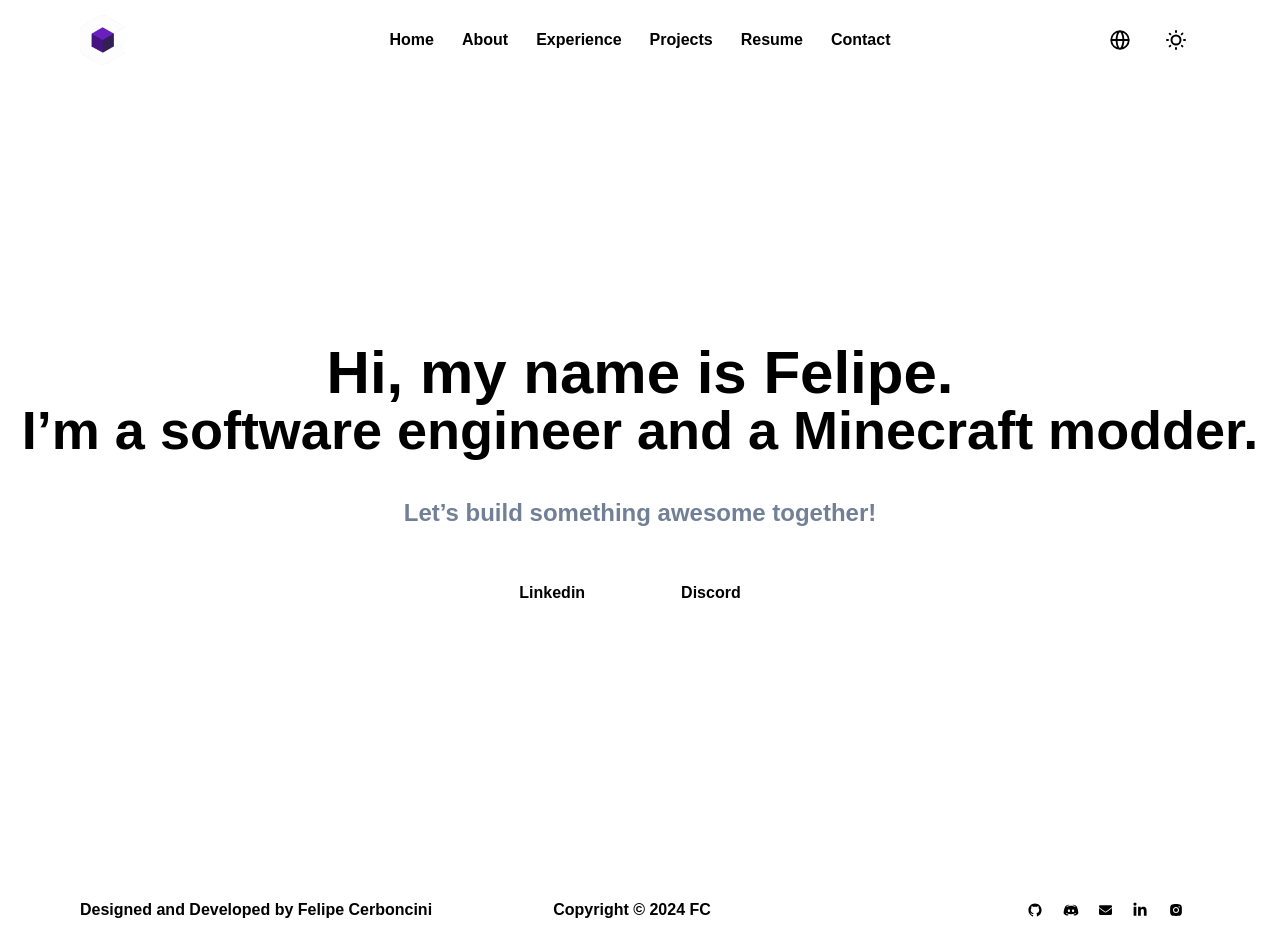
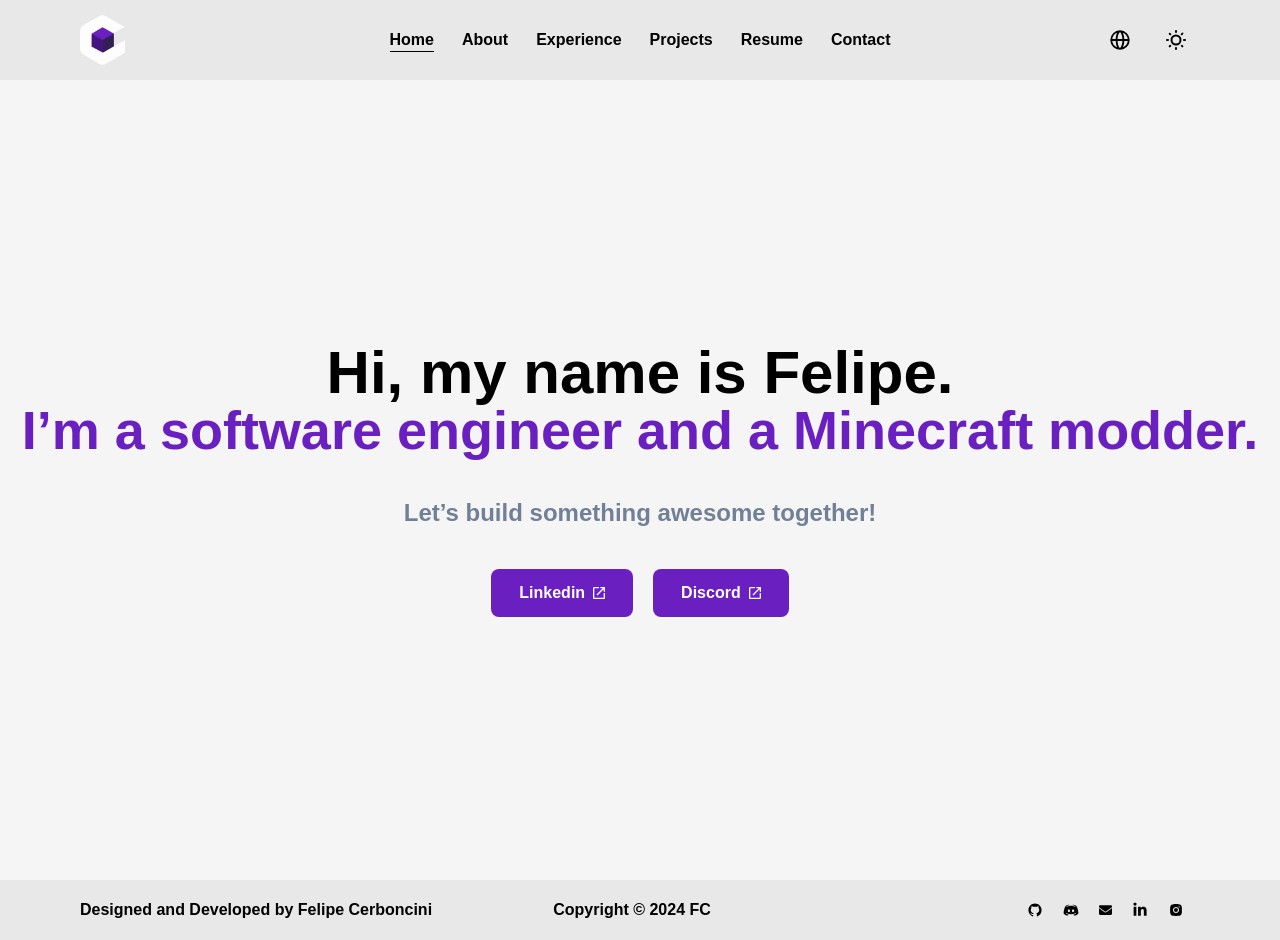
Before and after one commit to CerbonXD/Portfolio-WebSite, a React (Vite) app: page / in a window 1280 px wide. Built offline with nearby package versions, Linux system fonts and the light colour scheme; a web font is replaced by a local one; what i18next-xhr-backend would draw is missing.

Commit message:
Initial color setup for light mode

```diff
--- a/src/App.jsx
+++ b/src/App.jsx
@@ -11,7 +11,7 @@ export default function App() {
     return (
         <div className="flex flex-col h-screen text-black dark:text-white">
             <Header/>
-            <main className="grow dark:bg-[#1A202C]">
+            <main className="grow bg-[#f5f5f5] dark:bg-[#1A202C]">
                 <motion.div key={location.pathname} initial={{ opacity: 0 }} animate={{ opacity: 1 }} exit={{opacity: 0}} transition={{ delay: 0.10 }}>
                     <Outlet/>
                 </motion.div>
--- a/src/components/ButtonLink/ButtonLink.jsx
+++ b/src/components/ButtonLink/ButtonLink.jsx
@@ -4,9 +4,9 @@ import PropTypes from "prop-types";
 export default function ButtonLink({label, to}) {
     return (
         <div>
-            <Link className="flex items-center gap-2 px-7 py-3 rounded-lg dark:bg-[#6A1FC0] hover:brightness-90 transition" to={to} aria-label={`Go to ${label}`}>
+            <Link className="flex items-center gap-2 px-7 py-3 rounded-lg text-white bg-[#6A1FC0] hover:brightness-90 transition" to={to} aria-label={`Go to ${label}`}>
                 {label}
-                <svg xmlns="http://www.w3.org/2000/svg" width="12" height="12" viewBox="0 0 12 12" fill="none" aria-hidden="true"><path d="M1.33333 0C0.604625 0 0 0.604625 0 1.33333V10.6667C0 11.3954 0.604625 12 1.33333 12H10.6667C11.3954 12 12 11.3954 12 10.6667V6H10.6667V10.6667H1.33333V1.33333H6V0H1.33333ZM7.33333 0V1.33333H9.72396L3.52865 7.52865L4.47135 8.47135L10.6667 2.27604V4.66667H12V0H7.33333Z" fill="white"/></svg>
+                <svg xmlns="http://www.w3.org/2000/svg" width="12" height="12" viewBox="0 0 12 12" fill="none" aria-hidden="true"><path d="M1.33333 0C0.604625 0 0 0.604625 0 1.33333V10.6667C0 11.3954 0.604625 12 1.33333 12H10.6667C11.3954 12 12 11.3954 12 10.6667V6H10.6667V10.6667H1.33333V1.33333H6V0H1.33333ZM7.33333 0V1.33333H9.72396L3.52865 7.52865L4.47135 8.47135L10.6667 2.27604V4.66667H12V0H7.33333Z" fill="currentColor"/></svg>
             </Link>
         </div>
     )
--- a/src/components/FilterButton/FilterButton.jsx
+++ b/src/components/FilterButton/FilterButton.jsx
@@ -1,10 +1,10 @@
 import PropTypes from "prop-types";
 
 export default function FilterButton({ label, isActive, onClick }) {
-    const buttonHoverCss = isActive ? " hover:bg-[#6A1FC0]/[.14]" : " hover:bg-white/[.08]"
+    const buttonHoverCss = isActive ? " hover:bg-[#6A1FC0]/[.14]" : " hover:bg-black/[.08] dark:hover:bg-white/[.08]"
 
-    const buttonCss = "border-white/[.16] border px-5 py-2 rounded-lg bg-none transition" + buttonHoverCss
-    const buttonActiveCss = "border-[#6A1FC0] border px-5 py-2 rounded-lg bg-none dark:text-[#6A1FC0] transition" + buttonHoverCss
+    const buttonCss = "border-black/[.16] dark:border-white/[.16] border px-5 py-2 rounded-lg bg-none transition" + buttonHoverCss
+    const buttonActiveCss = "border-[#6A1FC0] border px-5 py-2 rounded-lg bg-none text-[#6A1FC0] transition" + buttonHoverCss
 
     return (
         <button onClick={onClick} className={isActive ? buttonActiveCss : buttonCss}>
--- a/src/components/Footer/Footer.jsx
+++ b/src/components/Footer/Footer.jsx
@@ -5,7 +5,7 @@ export default function Footer() {
     const [t] = useTranslation();
 
     return (
-        <footer className="min-h-[3.75rem] px-20 dark:bg-[#171923]">
+        <footer className="min-h-[3.75rem] px-20 bg-[#e8e8e8] dark:bg-[#171923]">
             <div className="flex justify-between items-center h-full max-w-[120rem] mx-auto">
                 <p className="flex-grow basis-0">{t("footer.development_info")}</p>
                 <p>Copyright © 2024 FC</p>
--- a/src/components/Header/Header.jsx
+++ b/src/components/Header/Header.jsx
@@ -2,7 +2,7 @@ import Nav from "../Nav/Nav.jsx";
 
 export default function Header() {
     return (
-        <header className="min-h-20 dark:bg-[#171923]">
+        <header className="min-h-20 bg-[#e8e8e8] dark:bg-[#171923]">
             <Nav></Nav>
         </header>
     )
--- a/src/components/Nav/Nav.jsx
+++ b/src/components/Nav/Nav.jsx
@@ -7,19 +7,19 @@ import "/node_modules/flag-icons/css/flag-icons.min.css";
 export default function Nav() {
     const [t] = useTranslation()
 
-    const navLinkCss = "dark:underline-center-animation-dark py-[0.188rem]"
+    const navLinkCss = "underline-center-animation-light dark:underline-center-animation-dark"
 
     return (
         <div className="flex justify-between items-center h-full max-w-[120rem] mx-auto px-20">
             <Logo/>
             <nav>
                 <ul className="flex justify-center gap-7">
-                    <li><NavLink className={navLinkCss} to="/">{t("nav.home")}</NavLink></li>
-                    <li><NavLink className={navLinkCss} to="/about">{t("nav.about")}</NavLink></li>
-                    <li><NavLink className={navLinkCss} to="/experience">{t("nav.experience")}</NavLink></li>
-                    <li><NavLink className={navLinkCss} to="/projects">{t("nav.projects")}</NavLink></li>
-                    <li><NavLink className={navLinkCss} to="/resume">{t("nav.resume")}</NavLink></li>
-                    <li><NavLink className={navLinkCss} to="/contact">{t("nav.contact")}</NavLink></li>
+                    <li><NavLink className={({isActive}) => isActive ? "border-b-[0.063rem] border-black dark:border-white py-[0.188rem] " : "" + navLinkCss} to="/">{t("nav.home")}</NavLink></li>
+                    <li><NavLink className={({isActive}) => isActive ? "border-b-[0.063rem] border-black dark:border-white py-[0.188rem] " : "" + navLinkCss} to="/about">{t("nav.about")}</NavLink></li>
+                    <li><NavLink className={({isActive}) => isActive ? "border-b-[0.063rem] border-black dark:border-white py-[0.188rem] " : "" + navLinkCss} to="/experience">{t("nav.experience")}</NavLink></li>
+                    <li><NavLink className={({isActive}) => isActive ? "border-b-[0.063rem] border-black dark:border-white py-[0.188rem] " : "" + navLinkCss} to="/projects">{t("nav.projects")}</NavLink></li>
+                    <li><NavLink className={({isActive}) => isActive ? "border-b-[0.063rem] border-black dark:border-white py-[0.188rem] " : "" + navLinkCss} to="/resume">{t("nav.resume")}</NavLink></li>
+                    <li><NavLink className={({isActive}) => isActive ? "border-b-[0.063rem] border-black dark:border-white py-[0.188rem] " : "" + navLinkCss} to="/contact">{t("nav.contact")}</NavLink></li>
                 </ul>
             </nav>
             <LanguageAndThemeButtons/>
@@ -41,7 +41,7 @@ function LanguageAndThemeButtons() {
     return (
         <>
             <div className="flex flex-grow justify-end items-center basis-0 gap-2">
-                <button className="px-[0.875rem] py-[0.625rem] rounded-lg hover:bg-white/[.06] transition" onClick={() => document.getElementById("language_modal").showModal()}>
+                <button className="px-[0.875rem] py-[0.625rem] rounded-lg hover:bg-black/[.06] dark:hover:bg-white/[.06] transition" onClick={() => document.getElementById("language_modal").showModal()}>
                     <svg
                         className="h-5 w-5 fill-current"
                         xmlns="http://www.w3.org/2000/svg"
@@ -51,7 +51,7 @@ function LanguageAndThemeButtons() {
                     </svg>
                 </button>
 
-                <label className="swap swap-rotate px-3 py-2 rounded-lg hover:bg-white/[.06] transition">
+                <label className="swap swap-rotate px-3 py-2 rounded-lg hover:bg-black/[.06] dark:hover:bg-white/[.06] transition">
                     {/* this hidden checkbox controls the state */}
                     <input type="checkbox"/>
 
@@ -76,7 +76,7 @@ function LanguageAndThemeButtons() {
                 </label>
             </div>
             <dialog id="language_modal" className="modal modal-bottom sm:modal-middle">
-                <div className="modal-box dark:bg-[#1A202C] px-0">
+                <div className="modal-box bg-[#f5f5f5] dark:bg-[#1A202C] px-0">
                     <form method="dialog">
                         <button className="btn btn-sm btn-circle btn-ghost absolute right-2 top-2">✕</button>
                         <h3 className="font-bold text-xl pl-5 pb-4">{t("nav.language.modal.select_language")}</h3>
@@ -95,10 +95,10 @@ function LanguageModalButton({language, language_code, country}) {
     const [t, i18n] = useTranslation()
 
     return (
-        <button className="flex justify-between items-center w-full border-b border-b-white/[.08] text-start py-3 px-5 hover:bg-white/[0.01] active:scale-x-[.99] transition" onClick={() => i18n.changeLanguage(language_code)}>
+        <button className="flex justify-between items-center w-full border-b border-b-black/[.08] dark:border-b-white/[.08] text-start py-3 px-5 hover:bg-black/[0.04] dark:hover:bg-white/[0.04] active:scale-x-[.99] transition" onClick={() => i18n.changeLanguage(language_code)}>
             <div>
                 <p>{language}</p>
-                <p className="dark:text-[#718096]">{country}</p>
+                <p className="text-[#718096]">{country}</p>
             </div>
             <span className={"fi fis " + "fi-" + language_code.substring(3)}></span> {/* Flag */}
         </button>
--- a/src/components/Project/Project.jsx
+++ b/src/components/Project/Project.jsx
@@ -6,7 +6,7 @@ export default function Project({ title, description, link, badges, img }) {
     const alt = `${title} project logo`;
 
     return (
-        <div className="w-[15.625rem] bg-white/[.04] rounded-lg shadow-lg">
+        <div className="w-[15.625rem] bg-black/[.04] dark:bg-white/[.04] rounded-lg shadow-lg">
             <img className="w-full h-[9.375rem] object-cover rounded-t-lg" src={img} alt={alt} />
             <div className="flex flex-col justify-between h-[12.5rem] p-3">
                 <div>
@@ -17,7 +17,7 @@ export default function Project({ title, description, link, badges, img }) {
                 </div>
 
                 <div>
-                    <Link className="py-2 px-4 bg-white/[.04] rounded-lg dark:text-[#6A1FC0] hover:brightness-90 transition" to={link}>
+                    <Link className="py-2 px-4 bg-black/[.04] dark:bg-white/[.04] rounded-lg text-[#6A1FC0] hover:opacity-90 dark:hover:brightness-90 transition" to={link}>
                         Link
                     </Link>
                 </div>
--- a/src/index.css
+++ b/src/index.css
@@ -13,10 +13,6 @@
     font-style: normal;
 }
 
-.active {
-    border-bottom: 1px solid white;
-}
-
 @layer components {
     .underline-center-animation-dark::after {
         content: '';
@@ -30,4 +26,17 @@
     .underline-center-animation-dark:hover::after {
         transform: scaleX(1);
     }
+
+    .underline-center-animation-light::after {
+        content: '';
+        display: block;
+        border-bottom: 1px solid black;
+        transform: scaleX(0);
+        transform-origin: center;
+        transition: transform 250ms ease-in-out;
+    }
+
+    .underline-center-animation-light:hover::after {
+        transform: scaleX(1);
+    }
 }
--- a/src/pages/Home.jsx
+++ b/src/pages/Home.jsx
@@ -8,7 +8,7 @@ export default function Home() {
         <section className="flex flex-col justify-center gap-10 h-screen">
             <h1 className="text-6xl text-center">
                 {t("home.greeting")}
-                <span className="block dark:text-[#6A1FC0] text-[3.375rem]">{t("home.description")}</span>
+                <span className="block text-[#6A1FC0] text-[3.375rem]">{t("home.description")}</span>
             </h1>
             <p className="text-2xl text-[#718096] text-center">{t("home.invite")}</p>
             <div className="flex gap-5 justify-center">
--- a/src/pages/Projects.jsx
+++ b/src/pages/Projects.jsx
@@ -87,7 +87,7 @@ export default function Projects() {
                     transition={{ delay: 0.15 }}>
                     <div className="flex justify-center mt-[4.375rem]">
                         <button
-                            className="px-5 py-2 rounded-lg bg-white/[.04] hover:brightness-90"
+                            className="px-5 py-2 rounded-lg bg-black/[.04] dark:bg-white/[.04] hover:opacity-90 dark:hover:brightness-90"
                             onClick={handleShowMore}>
                             {t("projects.show_more.button")}
                         </button>
```
Also changed, not shown: src/pages/About.jsx (+5 -4 lines).
